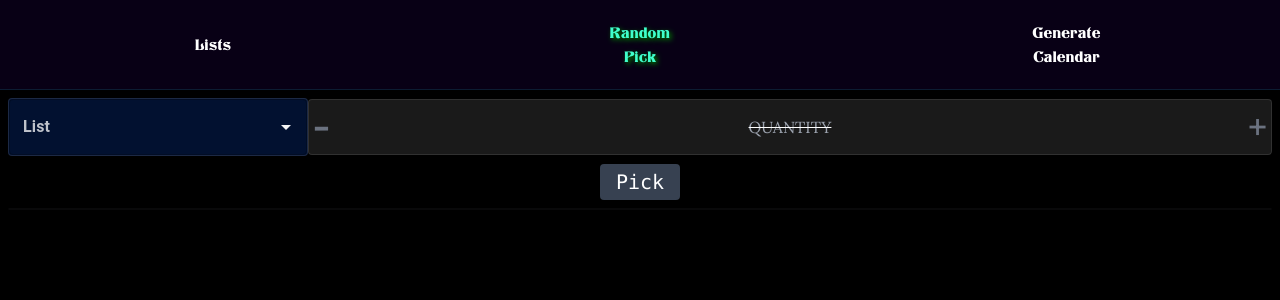
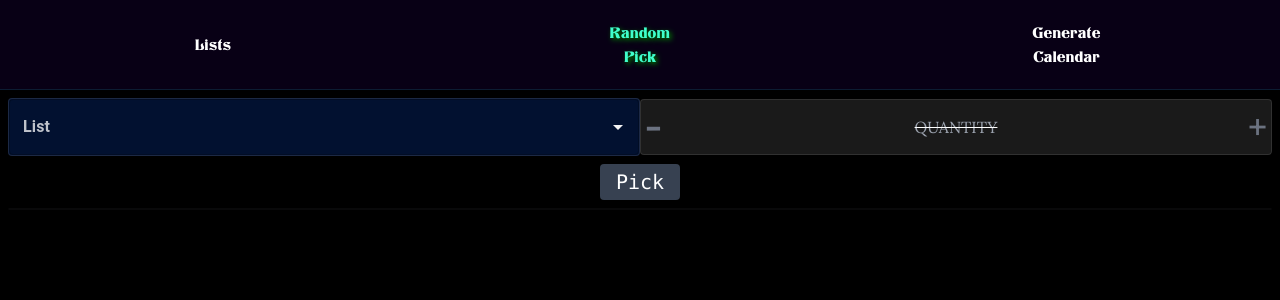
Before and after one commit to Sandoramix/whoisnext, a Next.js app: page /pick in a window 1280 px wide. Shown: the top 300 px of the page. Built offline with nearby package versions, Linux system fonts and the light colour scheme.

Commit message:
flitering completed people, & better styling

```diff
--- a/src/components/PickList.tsx
+++ b/src/components/PickList.tsx
@@ -5,17 +5,21 @@ import type { List } from "../types";
 import { getPeopleCount } from "../utils/lists";
 
 type PickListProps = {
-
+	onlyIncompletePeople?: boolean,
 	setSelectedList: (list?: List) => void,
-
+	fullWidth?: boolean,
 }
 
-const PickList: FC<PickListProps> = ({
-	setSelectedList
-}) => {
+const PickList: FC<PickListProps> = ({ setSelectedList, onlyIncompletePeople, fullWidth }) => {
 	const { lists } = useLists();
-	const options = lists.map((list => {
+
+	const options = lists.map((_list => {
+		const list = { ..._list }
+		// eslint-disable-next-line @typescript-eslint/no-non-null-assertion
 		const firstLetter = list.title[0]!
+		if (onlyIncompletePeople) {
+			list.people = list.people.filter(p => !p.isCompleted)
+		}
 		return {
 			firstLetter: /[0-9]/.test(firstLetter) ? `0-9` : firstLetter.toUpperCase(),
 			title: list.title,
@@ -32,12 +36,14 @@ const PickList: FC<PickListProps> = ({
 	return (
 		<Autocomplete
 			key={`autocomplete-list`}
-			className="bg-[#021130] rounded text-white placeholder:text-white w-full max-w-md border border-white/10"
+			className={`bg-[#021130] rounded text-white placeholder:text-white relative ${fullWidth ? `w-full` : `w-1/2`} grow border border-white/10`}
 			isOptionEqualToValue={(option, value) => value.id === option.id}
 			clearOnEscape
+			openOnFocus
 			autoComplete
 			selectOnFocus
 			handleHomeEndKeys
+			autoSelect
 			options={options.sort((a, b) => a.firstLetter.localeCompare(b.firstLetter))}
 			groupBy={(option) => option.firstLetter}
 			getOptionLabel={(option) => option.title}
@@ -46,12 +52,12 @@ const PickList: FC<PickListProps> = ({
 				<li
 					{...props}
 					key={`opt-${option.id}`}
-					className="pl-3 pr-2 last:border-none border-b border-white/30 relative py-2"
+					className="relative border-b last:border-none border-white/30 "
 				>
-					<div key={`opt-${option.id}`} className="flex gap-2 justify-between items-center text-center bg-zinc-800 ">
-						<hr className='absolute left-1 w-1' />
+					<div key={`opt-${option.id}`} className="flex items-center justify-between gap-2 py-2 pl-3 pr-2 text-center cursor-pointer bg-zinc-800 hover:bg-zinc-700">
+						<hr className='absolute w-1 left-1' />
 						<h4 className="font-bold capitalize text-ellipsis max-w-[90%] overflow-hidden whitespace-nowrap" >{option.title}</h4>
-						<div className=' '>
+						<div className=''>
 							<h5 className="text-xs text-[greenyellow]">{option.incomplete}</h5>
 						</div>
 					</div>
@@ -59,7 +65,7 @@ const PickList: FC<PickListProps> = ({
 			)}
 			renderGroup={(params) => (
 				<div className='text-white ' key={`group-${params.group}`}>
-					<div className='bg-zinc-900 px-2 font-bold' key={`grp-${params.group}-g`}>{params.group}</div>
+					<div className='px-1 font-bold bg-zinc-900' key={`grp-${params.group}-g`}>{params.group}</div>
 					<div className='bg-zinc-800 ' key={`grp-${params.group}-t`}>{params.children}</div>
 				</div>
 
@@ -67,7 +73,6 @@ const PickList: FC<PickListProps> = ({
 			id="select-list-input"
 
 			onChange={(ev, option) => setSelectedList(option?.list)}
-			sx={{ width: 300 }}
 
 			renderInput={(params) => <TextField className='' key={`item-${params.id}`} {...params} color="info" label="List" />}
 		/>
```
